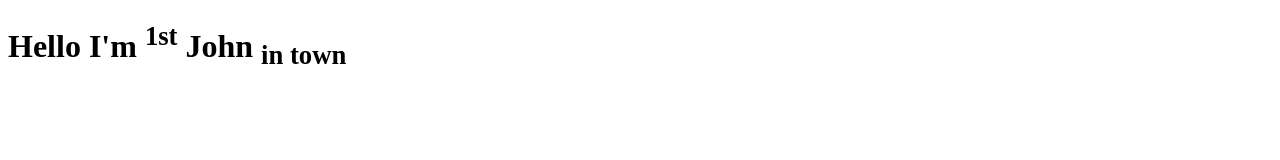
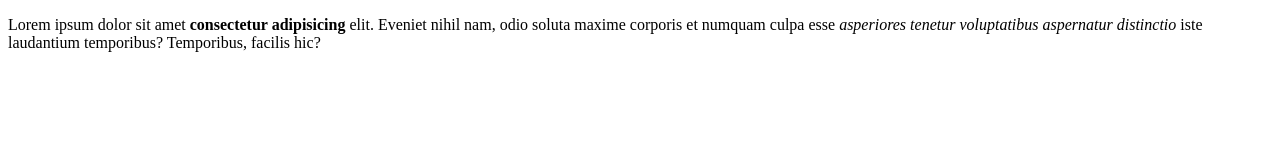
Before and after one commit to richardyhayashi/html5-css3-scratch-fcc, a plain HTML site: page src/index.html in a window 1280 px wide. Drawn offline with Linux system fonts and the light colour scheme.

Commit message:
Finished Chapter 30.

```diff
--- a/src/index.html
+++ b/src/index.html
@@ -6,6 +6,5 @@
     <title>Document</title>
 </head>
 <body>
-   <h1>Hello I'm <sup>1st</sup> John <sub>in town</sub></h1>
-   </body>
+   <p>Lorem ipsum dolor sit amet <strong>consectetur adipisicing</strong> elit. Eveniet nihil nam, odio soluta maxime corporis et numquam culpa esse <em>asperiores tenetur voluptatibus aspernatur distinctio</em> iste laudantium temporibus? Temporibus, facilis hic?</p>
 </html>
```
Also changed, not shown: 1 other file.
